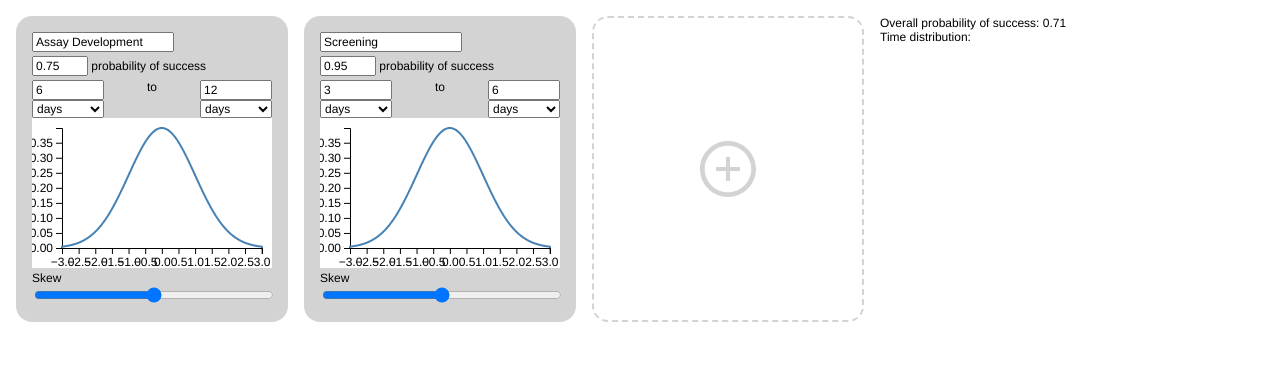
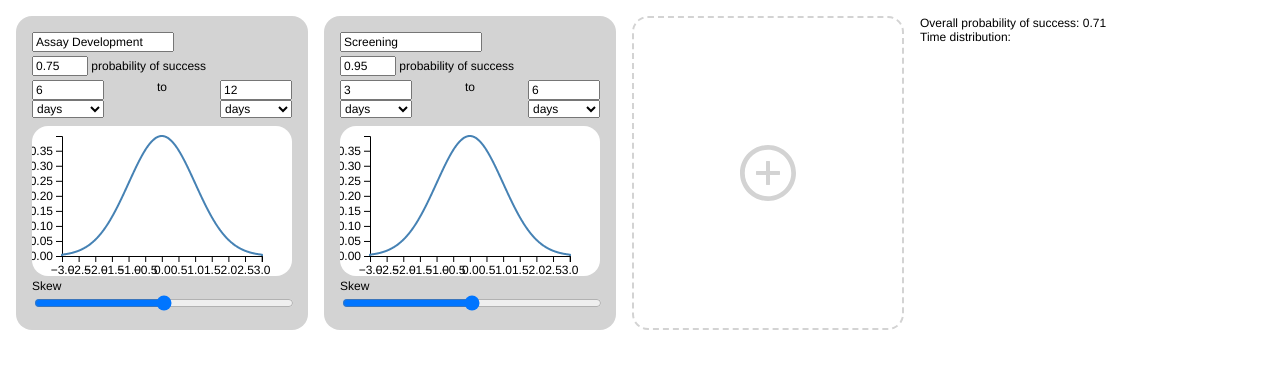
Before and after one commit to CALICAWESOME/Portfolio-Manager, a React (Create React App) app: page / in a window 1280 px wide. Shown: the top 368 px of the page. Built offline with nearby package versions, Linux system fonts and the light colour scheme.

Commit message:
Center graph in svg
Also make svg size responsive to SVG bounding rect, the container should really never shrink though. (I will need to cover this)
Round graph edges, widen card a little bit.

```diff
--- a/src/card/Card.module.css
+++ b/src/card/Card.module.css
@@ -3,7 +3,7 @@
   border-radius: 16px;
   padding: 16px;
   position: relative;
-  width: 240px;
+  width: 260px;
 
   &:hover > .x-button {
     visibility: visible;
@@ -42,6 +42,7 @@
   .min-max-container {
     display: flex;
     justify-content: space-between;
+    margin-bottom: 8px;
   }
 }
 
--- a/src/card/graph/Graph.module.css
+++ b/src/card/graph/Graph.module.css
@@ -1,4 +1,5 @@
 .graph {
   background-color: white;
+  border-radius: 16px;
   max-width: 100%;
 }
--- a/src/card/graph/Graph.tsx
+++ b/src/card/graph/Graph.tsx
@@ -13,23 +13,32 @@ const SKEWED_PDF = (x: number, skew: number) =>
 const Y_MIN = 0.0044318484119380075;
 
 export function Graph(props: { skew: number }) {
+  const lineRef = useRef<SVGPathElement>(null);
+  const svgRef = useRef<SVGSVGElement>(null);
   const xAxisRef = useRef<SVGGElement>(null);
   const yAxisRef = useRef<SVGGElement>(null);
-  const lineRef = useRef<SVGPathElement>(null);
 
   useEffect(() => {
-    if (!(xAxisRef.current && yAxisRef.current && lineRef.current)) {
+    if (
+      !(
+        lineRef.current &&
+        svgRef.current &&
+        xAxisRef.current &&
+        yAxisRef.current
+      )
+    ) {
       return;
     }
 
+    const svgDomRect = svgRef.current.getBoundingClientRect();
+
     console.time();
     // Declare the chart dimensions and margins.
-    const width = 240;
-    const height = 150;
+    const height = svgDomRect.height;
+    const marginBottom = 20;
+    const marginSides = 30;
     const marginTop = 10;
-    const marginRight = 10;
-    const marginBottom = 20;
-    const marginLeft = 30;
+    const width = svgDomRect.width;
 
     const data = d3.range(-4, 4, 0.01).reduce(
       (accumulator, x) => {
@@ -57,7 +66,6 @@ export function Graph(props: { skew: number }) {
       },
       {
         coordinates: [] as [number, number][],
-
         xMin: -3,
         xMax: 3,
         yLast: 0,
@@ -66,8 +74,9 @@ export function Graph(props: { skew: number }) {
     );
 
     const xScale = d3
-      .scaleLinear([data.xMin, data.xMax], [marginLeft, width - marginRight])
+      .scaleLinear([data.xMin, data.xMax], [marginSides, width - marginSides])
       .clamp(true);
+
     const yScale = d3.scaleLinear(
       [0, data.yMax],
       [height - marginBottom, marginTop]
@@ -80,7 +89,7 @@ export function Graph(props: { skew: number }) {
 
     // Add the y-axis.
     d3.select(yAxisRef.current)
-      .attr("transform", `translate(${marginLeft},0)`)
+      .attr("transform", `translate(${marginSides},0)`)
       .call(d3.axisLeft(yScale));
 
     const line = d3
@@ -99,7 +108,7 @@ export function Graph(props: { skew: number }) {
   }, [props.skew]);
 
   return (
-    <svg className={styles.graph}>
+    <svg className={styles.graph} ref={svgRef}>
       <g ref={xAxisRef} />
       <g ref={yAxisRef} />
       <path ref={lineRef} />
```
